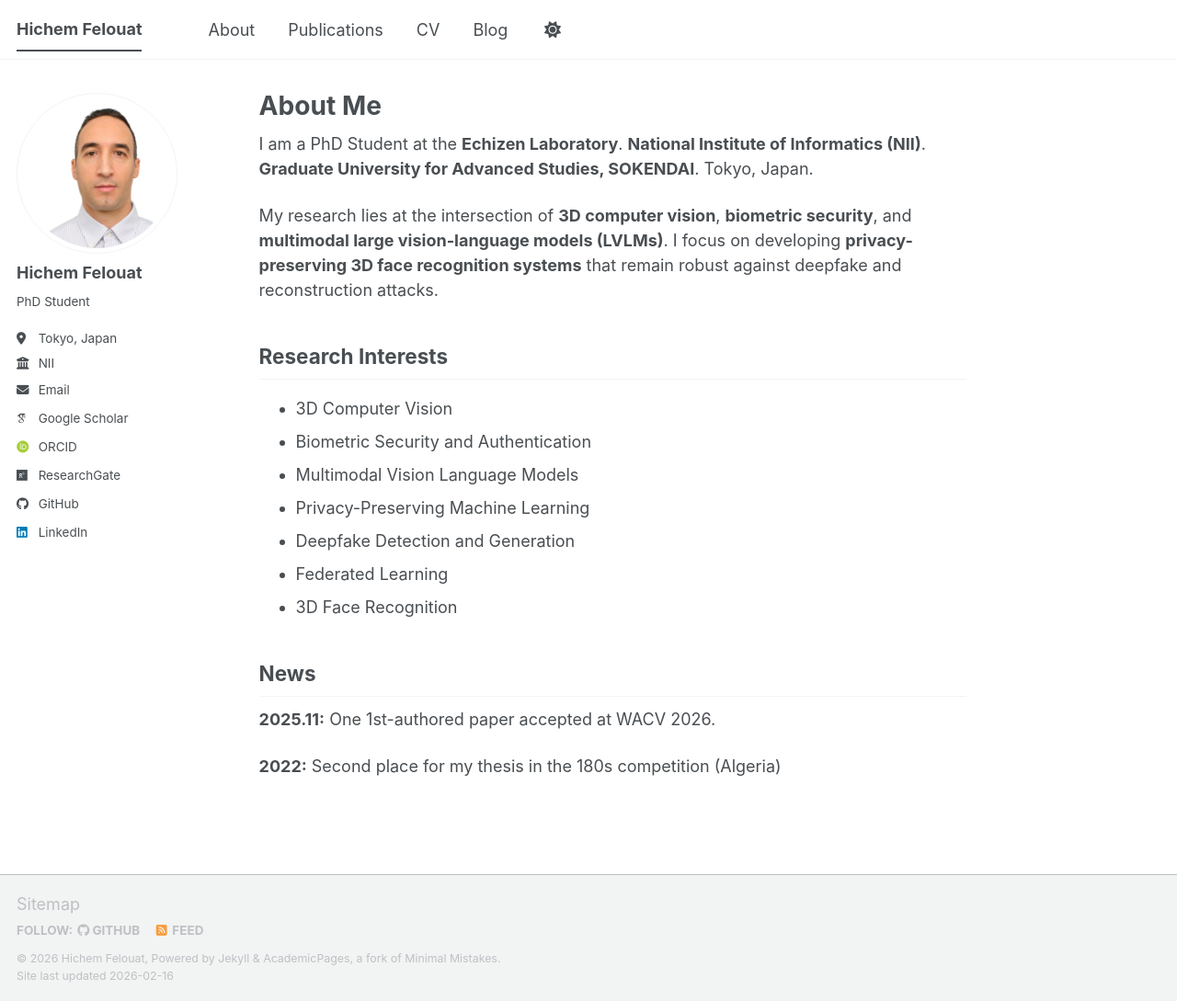
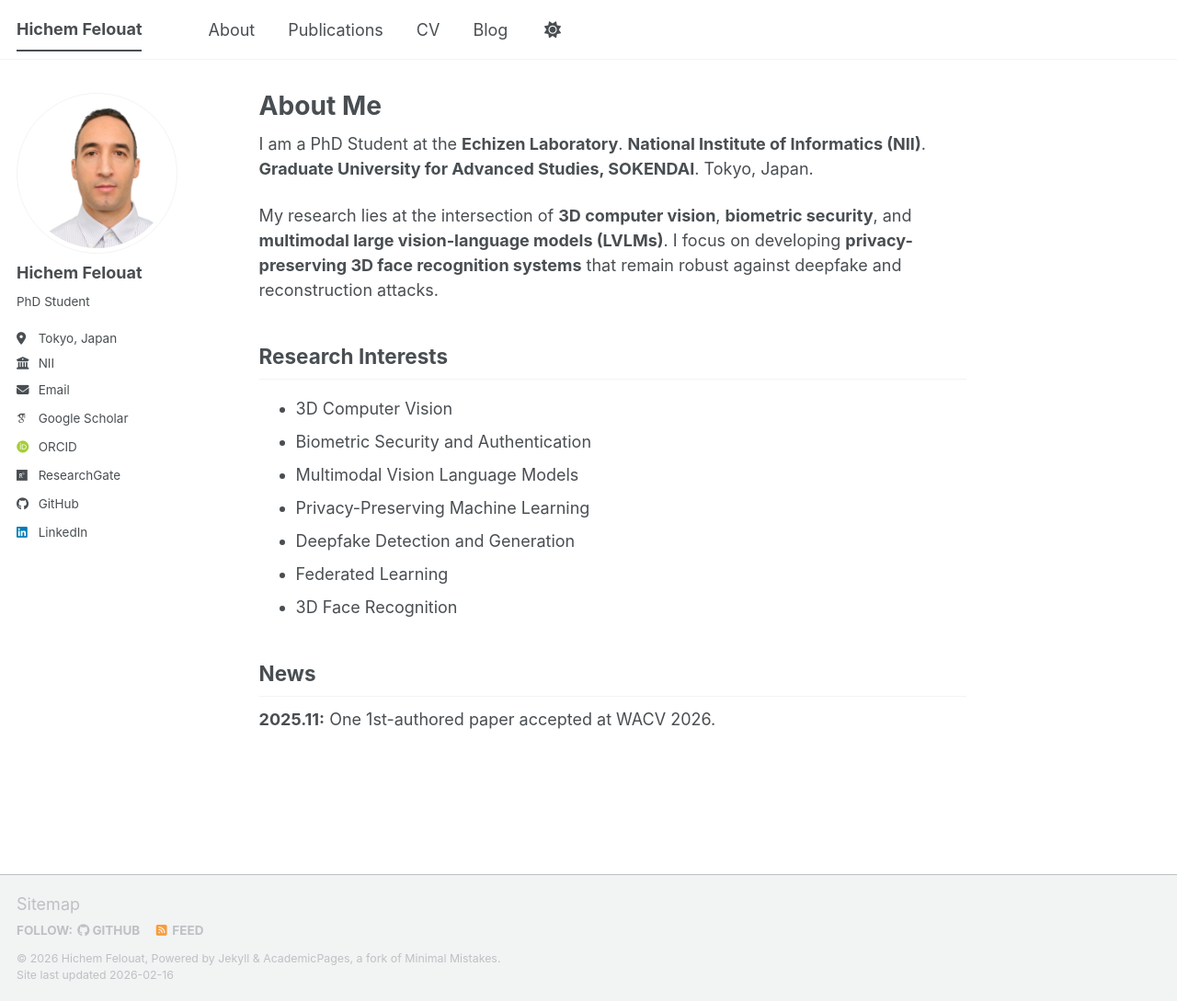
Before and after one commit to hichemfelouat/hichemfelouat.github.io, a Jekyll site: the page built from _pages/about.md, in a window 1280 px wide and 1089 px high. Shown: the whole window at 92% size. Built offline with Jekyll 4.4.1, drawn with Linux system fonts in a browser that asks for light colours; some web fonts are replaced; a script bundle is joined from its source files by our own code; library files that are not in the unit come from our copies.

Commit message:
Update about.md

```diff
--- a/_pages/about.md
+++ b/_pages/about.md
@@ -24,5 +24,3 @@ My research lies at the intersection of **3D computer vision**, **biometric secu
 ## News
 
 **2025.11:** One 1st-authored paper accepted at WACV 2026.
-
-**2022:** Second place for my thesis in the 180s competition (Algeria)
```
